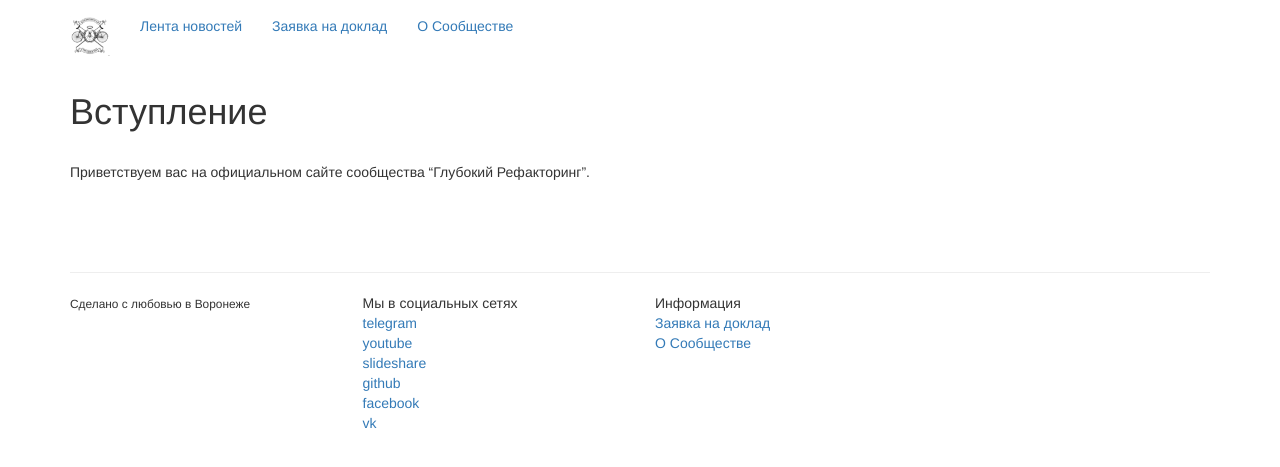
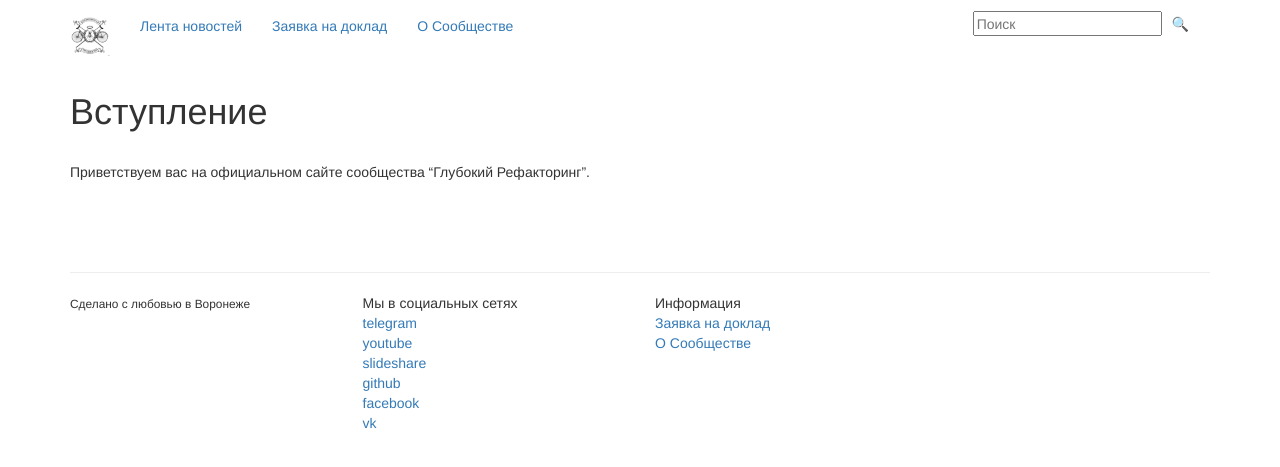
Before and after one commit to deeprefactoring/deeprefactoring.github.io, a Jekyll site: the page built from _posts/2017-04-02-first.md, in a window 1280 px wide. Shown: the top 467 px of the page. Built offline with Jekyll 4.4.1, drawn with Linux system fonts in a browser that asks for light colours; nearby versions of some CDN libraries.

Commit message:
search added

```diff
--- a/_config.yml
+++ b/_config.yml
@@ -2,11 +2,14 @@ markdown: kramdown
 theme: minima
 gems:
   - jekyll-feed
+  - kramdown
+  - rouge
+  - jekyll-watch
   - jekyll-paginate
 exclude:
   - Gemfile
   - Gemfile.lock
   - vendor
-paginate: 5
+paginate: 10
 host: 0.0.0.0
 port: 4000
--- a/_includes/header.html
+++ b/_includes/header.html
@@ -15,6 +15,9 @@
                 <li><a href="/submit-paper/">Заявка на доклад</a></li>
                 <li><a href="/about/">О Сообществе</a></li>
             </ul>
+
+            {% include search-form.html %}
+
         </div>
     </div>
 </div>
--- /dev/null
+++ b/_includes/search-form.html
@@ -0,0 +1,6 @@
+<div id="block-search">
+    <form method="get" action="/search">
+        <input id="search-input" name="q" placeholder="Поиск"/>
+        <button id="search-button" type="submit">&#x1f50d;</button>
+    </form>
+</div>
--- a/assets/css/main.css
+++ b/assets/css/main.css
@@ -1,3 +1,18 @@
 footer {
     min-height: 250px;
 }
+
+#block-search {
+    margin-top: 10px;
+    float: right;
+    display: block;
+}
+
+#search-input {
+    height: 25px;
+}
+
+#search-button {
+    background: transparent;
+    border: none;
+}
--- a/index.html
+++ b/index.html
@@ -7,7 +7,7 @@ title: Блог
 {% for post in paginator.posts %}
 <h1><a href="{{ post.url }}">{{ post.title }}</a></h1>
 <p class="author">
-    <span class="date">{{ post.date }}</span>
+    <span class="date">{{ post.date | date: "%d.%m.%Y" }}</span>
 </p>
 <div class="content">
     {{ post.content }}
```
Also changed, not shown: search.html (added, +19 -0 lines), README.md.
